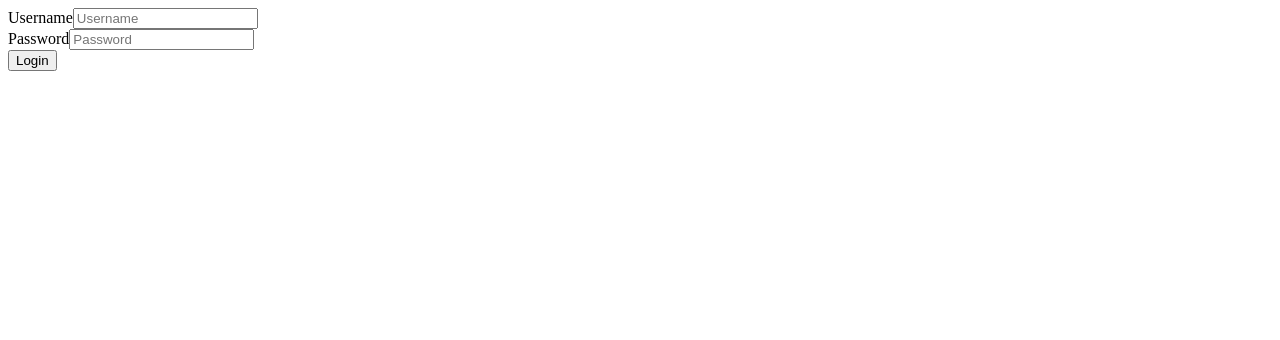
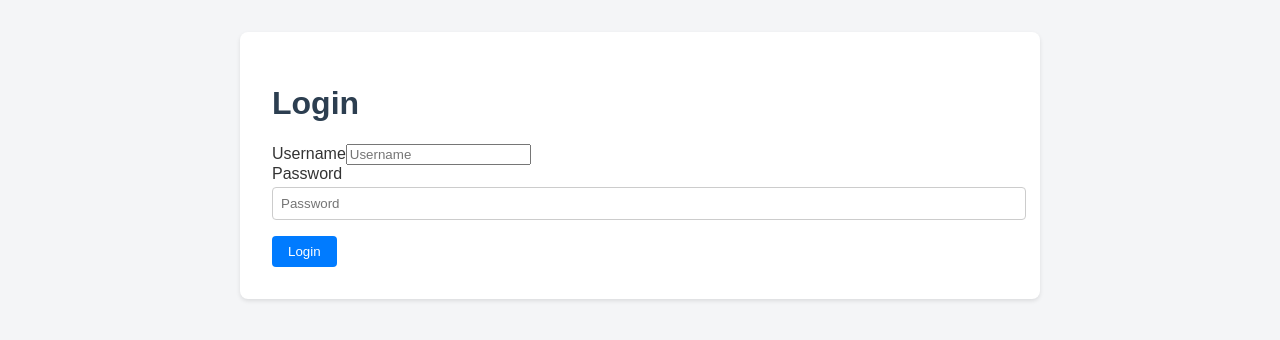
Before and after one commit to ExpertosTI/brybot, a React (Vite) app in the folder frontend/: page / in a window 1280 px wide. Shown: the top 340 px of the page. Built offline with nearby package versions, Linux system fonts and the light colour scheme.

Commit message:
style: add basic styling for login and dashboard

```diff
--- a/frontend/src/main.tsx
+++ b/frontend/src/main.tsx
@@ -1,6 +1,7 @@
 import React from 'react';
 import ReactDOM from 'react-dom/client';
 import App from './App';
+import './styles.css';
 
 ReactDOM.createRoot(document.getElementById('root')!).render(
   <React.StrictMode>
--- a/frontend/src/pages/Dashboard.tsx
+++ b/frontend/src/pages/Dashboard.tsx
@@ -45,7 +45,8 @@ function Dashboard() {
   }, []);
 
   return (
-    <div>
+    <div className="container">
+      <div className="card">
         <h1>Dashboard</h1>
         <p>Welcome {user?.username}</p>
         <div>
@@ -77,9 +78,10 @@ function Dashboard() {
         };
 
         }}>Run Bot</button>
-      <pre style={{ whiteSpace: 'pre-wrap' }}>
+        <pre>
           {logs.join('\n')}
         </pre>
+      </div>
     </div>
   );
 }
--- a/frontend/src/pages/Login.tsx
+++ b/frontend/src/pages/Login.tsx
@@ -24,6 +24,9 @@ function Login() {
   };
 
   return (
+    <div className="container">
+      <div className="card">
+        <h1>Login</h1>
         <form onSubmit={handleSubmit}>
           <div>
             <label htmlFor="username">Username</label>
@@ -53,6 +56,8 @@ function Login() {
           )}
           <button type="submit">Login</button>
         </form>
+      </div>
+    </div>
   );
 }
 
--- /dev/null
+++ b/frontend/src/styles.css
@@ -0,0 +1,57 @@
+body {
+  font-family: Arial, sans-serif;
+  margin: 0;
+  padding: 0;
+  background-color: #f4f5f7;
+  color: #333;
+}
+
+h1 {
+  color: #2c3e50;
+}
+
+.container {
+  max-width: 800px;
+  margin: 0 auto;
+  padding: 2rem;
+}
+
+.card {
+  background-color: #fff;
+  padding: 2rem;
+  border-radius: 8px;
+  box-shadow: 0 2px 4px rgba(0, 0, 0, 0.1);
+}
+
+input[type="text"],
+input[type="password"],
+select {
+  width: 100%;
+  padding: 0.5rem;
+  margin-top: 0.25rem;
+  margin-bottom: 1rem;
+  border: 1px solid #ccc;
+  border-radius: 4px;
+}
+
+button {
+  padding: 0.5rem 1rem;
+  background-color: #007bff;
+  color: #fff;
+  border: none;
+  border-radius: 4px;
+  cursor: pointer;
+}
+
+button:hover {
+  background-color: #0069d9;
+}
+
+pre {
+  background-color: #272822;
+  color: #f8f8f2;
+  padding: 1rem;
+  border-radius: 4px;
+  max-height: 300px;
+  overflow-y: auto;
+}
```
Lines whose indentation alone changed are shown as unchanged.
